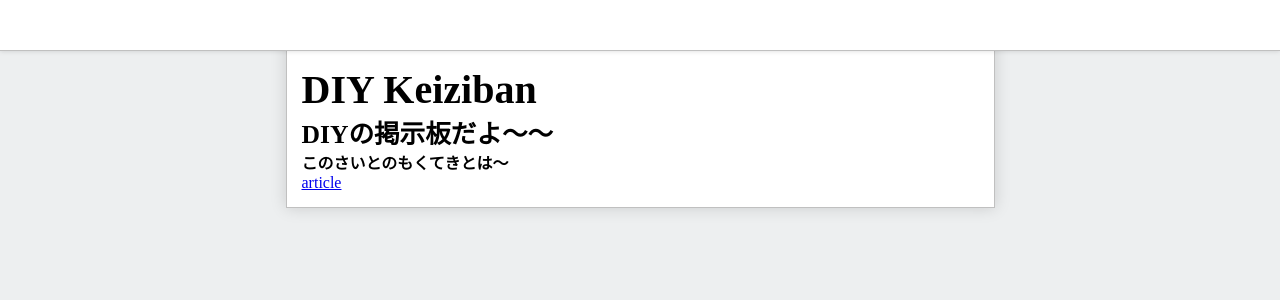
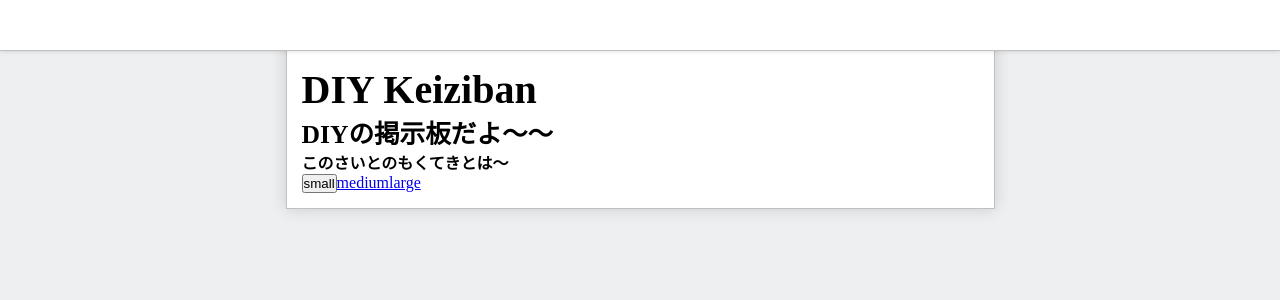
Before and after one commit to ajunajunajun/DIYkeiziban, a React (Create React App) app: page / in a window 1280 px wide. Shown: the top 300 px of the page. Built offline with nearby package versions, Linux system fonts and the light colour scheme.

Commit message:
add button

```diff
--- a/src/components/pages/IndexPage/IndexPage.tsx
+++ b/src/components/pages/IndexPage/IndexPage.tsx
@@ -1,9 +1,10 @@
 import React from 'react'
 import { Link } from 'react-router-dom'
+import Button from '../../ui/Button/Button'
 
 import '../../../styles/main.scss'
 import '../../../styles/projects/_home.scss'
-import Button from '../../ui/Button/Button'
+import '../../../styles/components/_button.scss'
 
 /**
  * 初めに表示するページ
@@ -14,8 +15,14 @@ export default function IndexPage() {
       <h1>DIY Keiziban</h1>
       <h2>DIYの掲示板だよ～～</h2>
       <h3>このさいとのもくてきとは～</h3>
+      <Button as="button" size="small">
+        small
+      </Button>
       <Button as={Link} size="medium" to="/article">
-        article
+        medium
+      </Button>
+      <Button as={Link} className="link" size="large" to="/article">
+        large
       </Button>
     </div>
   )
```
